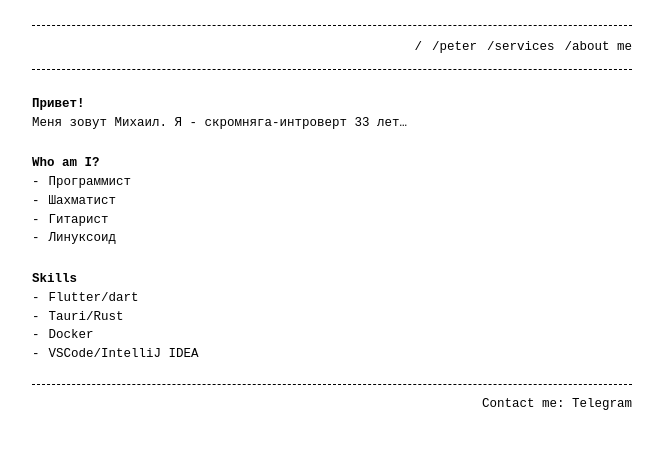
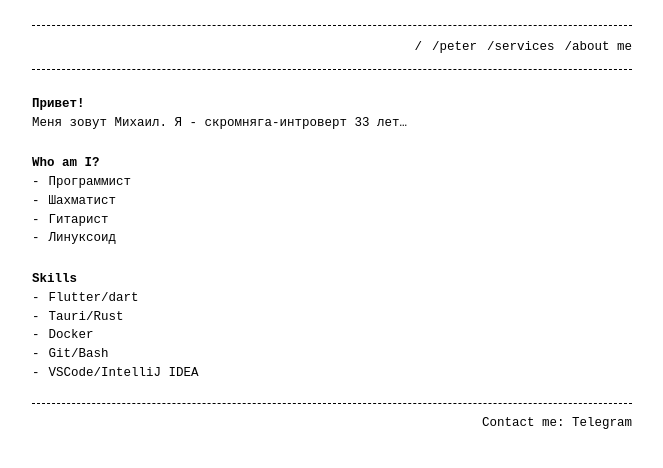
Before and after one commit to m-akc/m-akc.github.io, a Jekyll site: the page built from about.md, in a window 1280 px wide. Shown: the top 468 px of the page, without its empty margins (308-971 px from the left). Built offline with Jekyll 4.4.1, drawn with Linux system fonts in a browser that asks for light colours.

Commit message:
update info

```diff
--- a/about.md
+++ b/about.md
@@ -15,4 +15,5 @@ permalink: /about/
 * Flutter/dart
 * Tauri/Rust
 * Docker
+* Git/Bash
 * VSCode/IntelliJ IDEA
```
